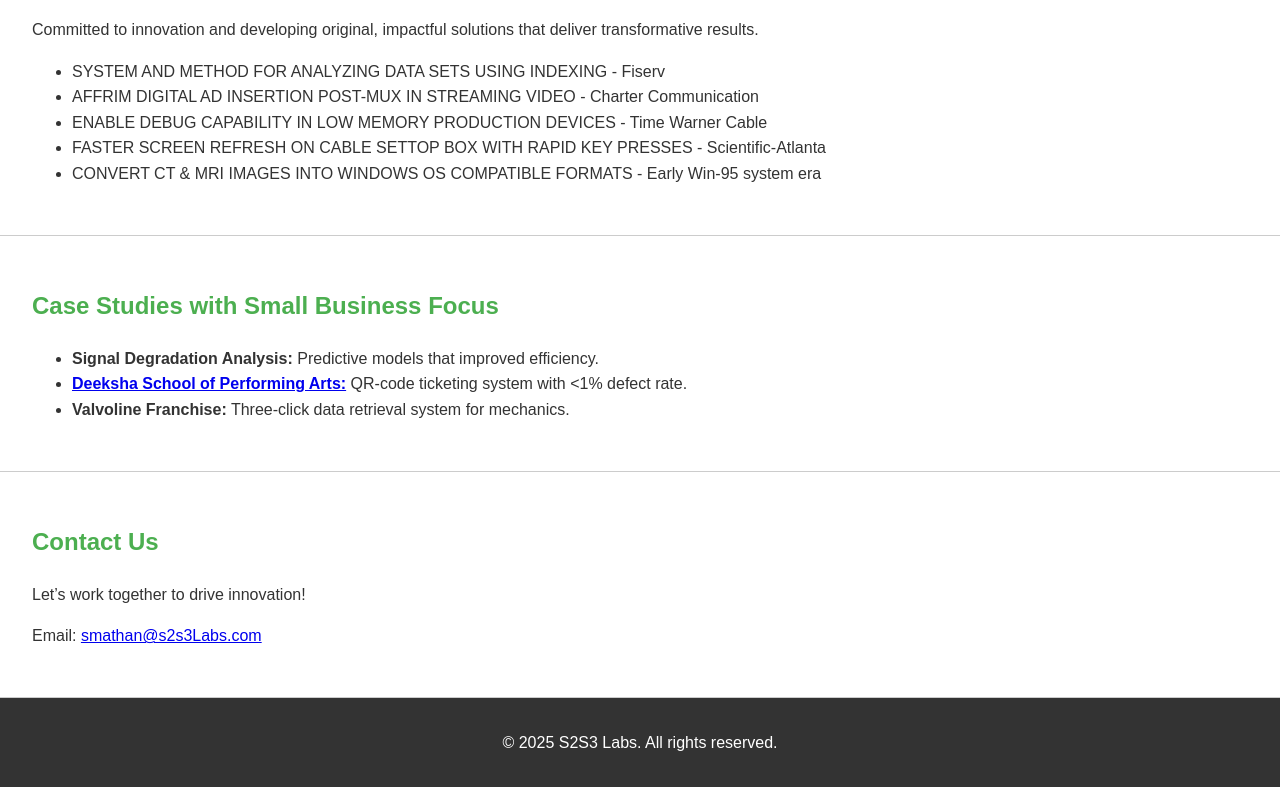
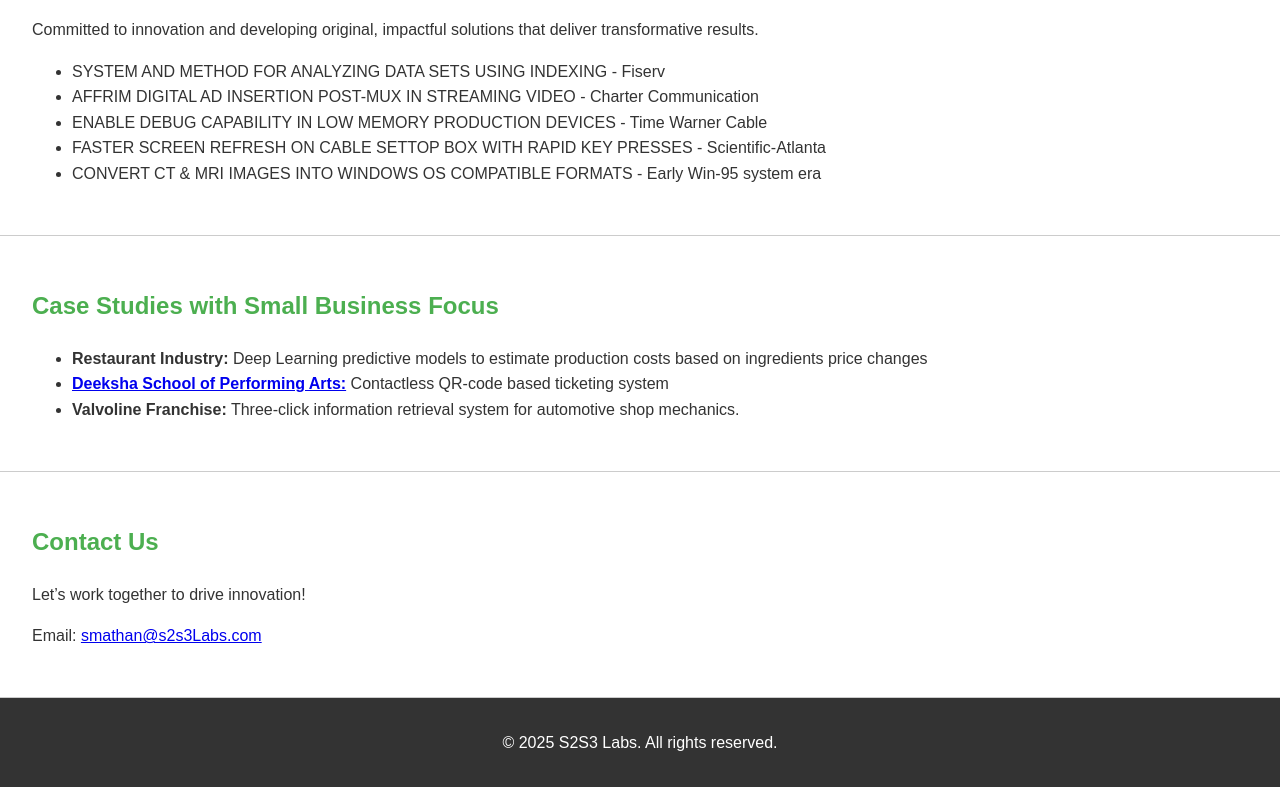
Before and after one commit to sanjmathan/s2s3-labs-website, a plain HTML site: page index.html in a window 1280 px wide. Shown: the part 1077-1864 px from the top of the page. Drawn offline with Linux system fonts and the light colour scheme.

Commit message:
Update index.html

```diff
--- a/index.html
+++ b/index.html
@@ -98,9 +98,9 @@
     <section id="case-studies">
         <h2>Case Studies with Small Business Focus</h2>
         <ul>
-            <li><strong>Signal Degradation Analysis:</strong> Predictive models that improved efficiency.</li>
-            <li><strong><a href="https://www.deekshaschool.org/serenity2022.html">Deeksha School of Performing Arts:</a></strong> QR-code ticketing system with &lt;1% defect rate.</li>
-            <li><strong>Valvoline Franchise:</strong> Three-click data retrieval system for mechanics.</li>
+            <li><strong>Restaurant Industry:</strong> Deep Learning predictive models to estimate production costs based on ingredients price changes</li>
+            <li><strong><a href="https://www.deekshaschool.org/serenity2022.html">Deeksha School of Performing Arts:</a></strong> Contactless QR-code based ticketing system</li>
+            <li><strong>Valvoline Franchise:</strong> Three-click information retrieval system for automotive shop mechanics.</li>
         </ul>
     </section>
     <section id="contact">
```
